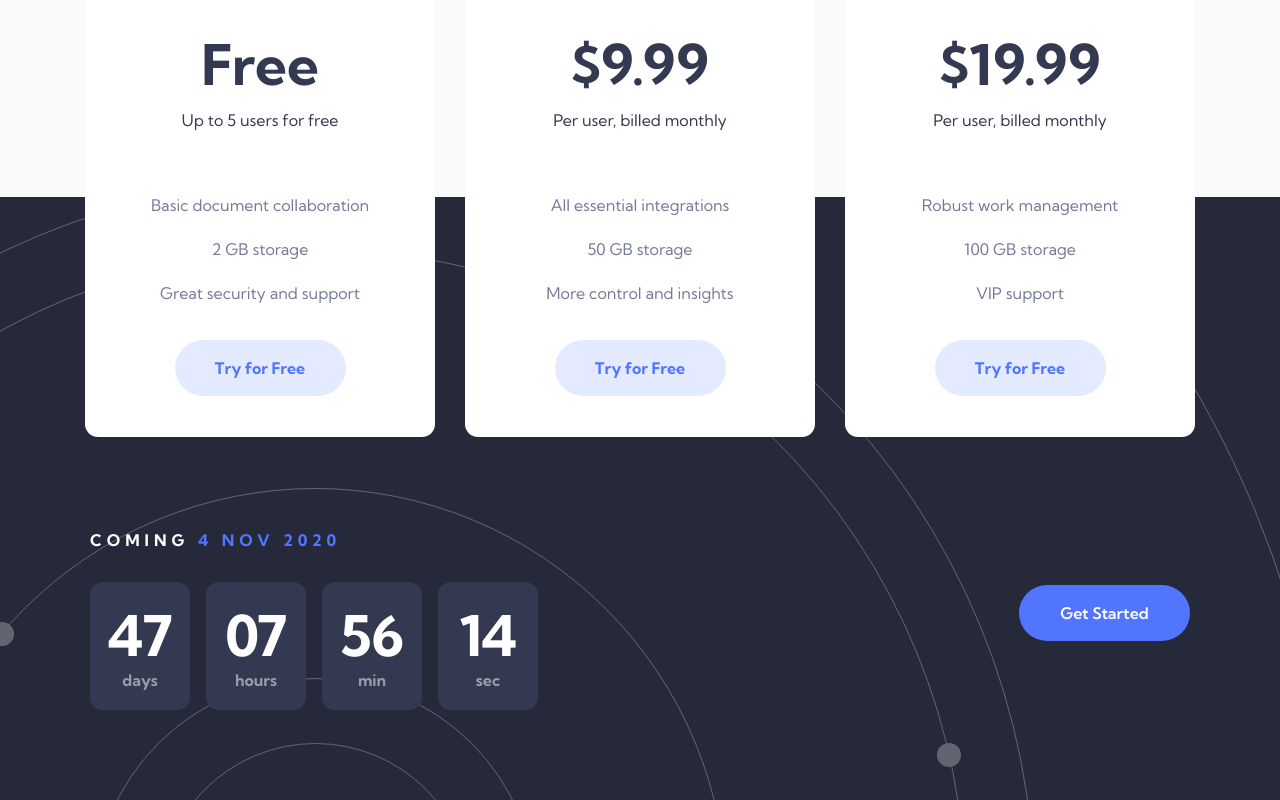
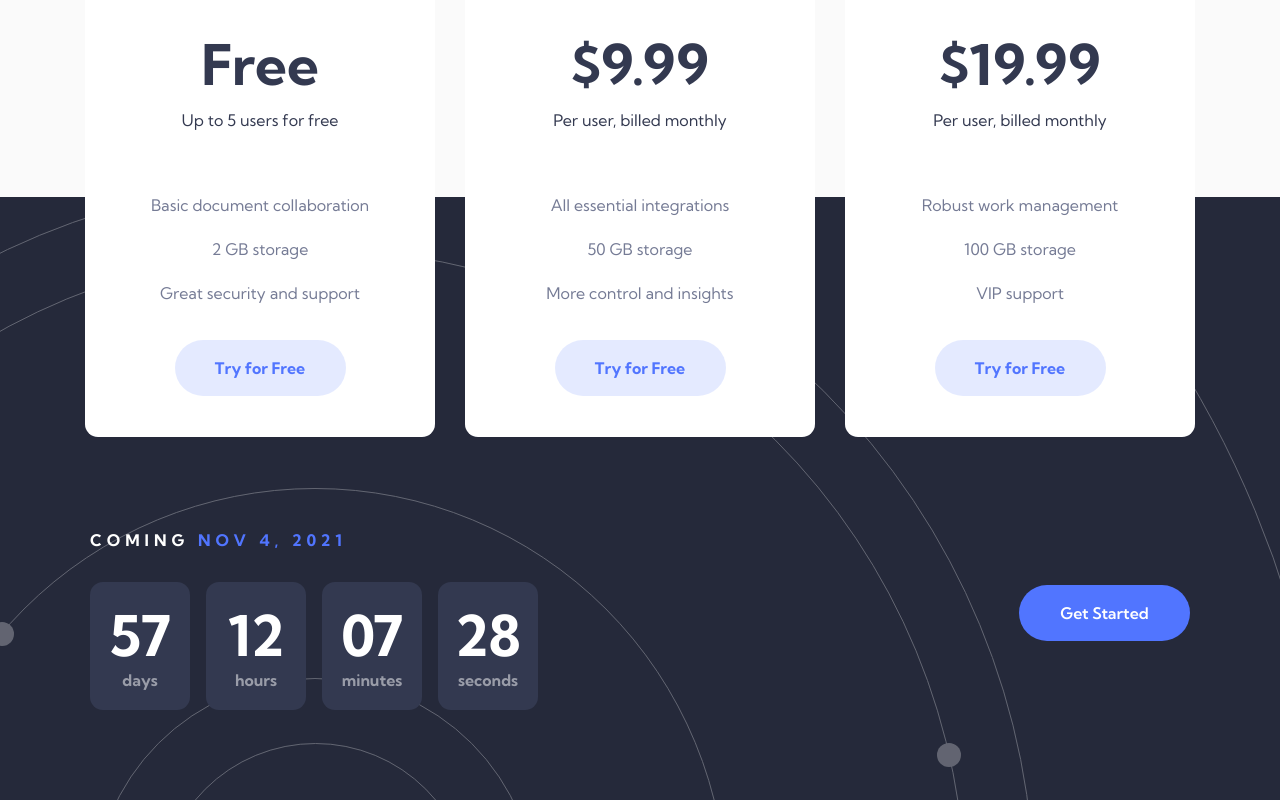
Before and after one commit to gerardguydavis/officelite, a plain HTML site: page index.html in a window 1280 px wide. Shown: the part 999-1799 px from the top of the page. Drawn offline with nearby package versions, Linux system fonts and the light colour scheme.

Commit message:
Testing countdown timer

```diff
--- a/index.html
+++ b/index.html
@@ -79,32 +79,24 @@
       <div class="countdown-wrap">
         <div class="countdown">
           <!-- If you're choosing to make this date dynamic, set it to 30 days in the future from the moment the visitor views the page -->
-          <h3 id="countdown-date">Coming <span>4 Nov 2020</span></h3>
+          <h3 id="countdown-date">Coming <span>Nov 4, 2021</span></h3>
           <div id="countdown-clock">
             <!-- If you're choosing to make this timer dynamic, have it countdown from the date you set above -->
             <div id="days">
-              <div class="count">47</div>
-              <div class="unit">Days</div>
             </div>
             <div id="hours">
-              <div class="count">07</div>
-              <div class="unit">Hours</div>
             </div>
             <div id="minutes">
-              <div class="count">56</div>
-              <div class="unit">Min</div>
             </div>
             <div id="seconds">
-              <div class="count">14</div>
-              <div class="unit">Sec</div>
             </div>
           </div>
         </div>
-        <button class="get-started">Get Started</button>
+        <button class="get-started" onclick="window.location.href='sign-up/index.html';">Get Started</button>
       </div>
     </div>
   </footer>
-
+  <script src="js/main.js"></script>
 </body>
 
 </html>
--- /dev/null
+++ b/js/main.js
@@ -0,0 +1,70 @@
+const daysDisplay = document.getElementById('days');
+const hoursDisplay = document.getElementById('hours');
+const minutesDisplay = document.getElementById('minutes');
+const secondsDisplay = document.getElementById('seconds');
+
+const deadline = new Date('4 Nov 2021 00:00:00 EST').getTime();
+
+const runTimer = setInterval(function () {
+    let today = new Date().getTime();
+    let distance = deadline - today;
+    let seconds = Math.floor((distance / 1000) & 60);
+    let minutes = Math.floor((distance / 1000 / 60) % 60);
+    let hours = Math.floor((distance / (1000 * 60 * 60)) % 24);
+    let days = Math.floor(distance / (1000 * 60 * 60 * 24));
+
+    if (days < 10) {
+        daysDisplay.innerHTML = `
+            <div class="count">0${days}</div>
+            <div class="unit">Days</div>
+            `;
+    } else {
+        daysDisplay.innerHTML = `
+            <div class="count">${days}</div>
+            <div class="unit">Days</div>
+            `;
+    };
+    if (hours < 10) {
+        hoursDisplay.innerHTML = `
+            <div class="count">0${hours}</div>
+            <div class="unit">Hours</div>
+            `;
+    } else {
+        hoursDisplay.innerHTML = `
+            <div class="count">${hours}</div>
+            <div class="unit">Hours</div>
+            `;
+    };
+    if (minutes < 10) {
+        minutesDisplay.innerHTML = `
+            <div class="count">0${minutes}</div>
+            <div class="unit">Minutes</div>
+            `;
+    } else {
+        minutesDisplay.innerHTML = `
+            <div class="count">${minutes}</div>
+            <div class="unit">Minutes</div>
+            `;
+    };
+    if (seconds < 10) {
+        secondsDisplay.innerHTML = `
+            <div class="count">0${seconds}</div>
+            <div class="unit">Seconds</div>
+            `;
+    } else {
+        secondsDisplay.innerHTML = `
+            <div class="count">${seconds}</div>
+            <div class="unit">Seconds</div>
+            `;
+    };
+    return {
+        distance,
+        days,
+        hours,
+        minutes,
+        seconds
+    };
+}, 1000);
+
+
+runTimer();
--- a/scss/helpers/_variables.scss
+++ b/scss/helpers/_variables.scss
@@ -29,12 +29,15 @@ $button-shadow-active: 0px 5px 10px 0px rgba(23, 51, 154, 0.247159);
     padding: 14px 0;
     border: none;
     border-radius: 28px;
+    transition: .1s;
     font : {
         family: $kumbh;
         weight: 600;
         size: 16px;
     }
     &:hover {
+        background-color: $lightindigo;
+        transition: .1s;
         cursor: pointer;
     }
 }
--- a/scss/layout/_signup.scss
+++ b/scss/layout/_signup.scss
@@ -10,6 +10,9 @@
     flex-flow: column;
     align-items: center;
     width: 100%;
+    .hero {
+        width: 100%;
+    }
     .countdown-wrap {
         margin: 0;
         #countdown-date {
@@ -28,9 +31,6 @@
                 }
             }
         }
-    }
-    .hero {
-        width: 100%;
     }
 }
 
--- a/scss/layout/_subscriptions.scss
+++ b/scss/layout/_subscriptions.scss
@@ -103,9 +103,10 @@
         button {
             background-color: #fff;
             color: $indigo;
+            transition: .1s;
             &:hover {
-                background-color: #f0f0f0;
-                transition: .3s;
+                color: $lightindigo;
+                transition: .1s;
                 cursor: pointer;
             }
             &:active {
```
Also changed, not shown: css/main.css, 1 other file.
